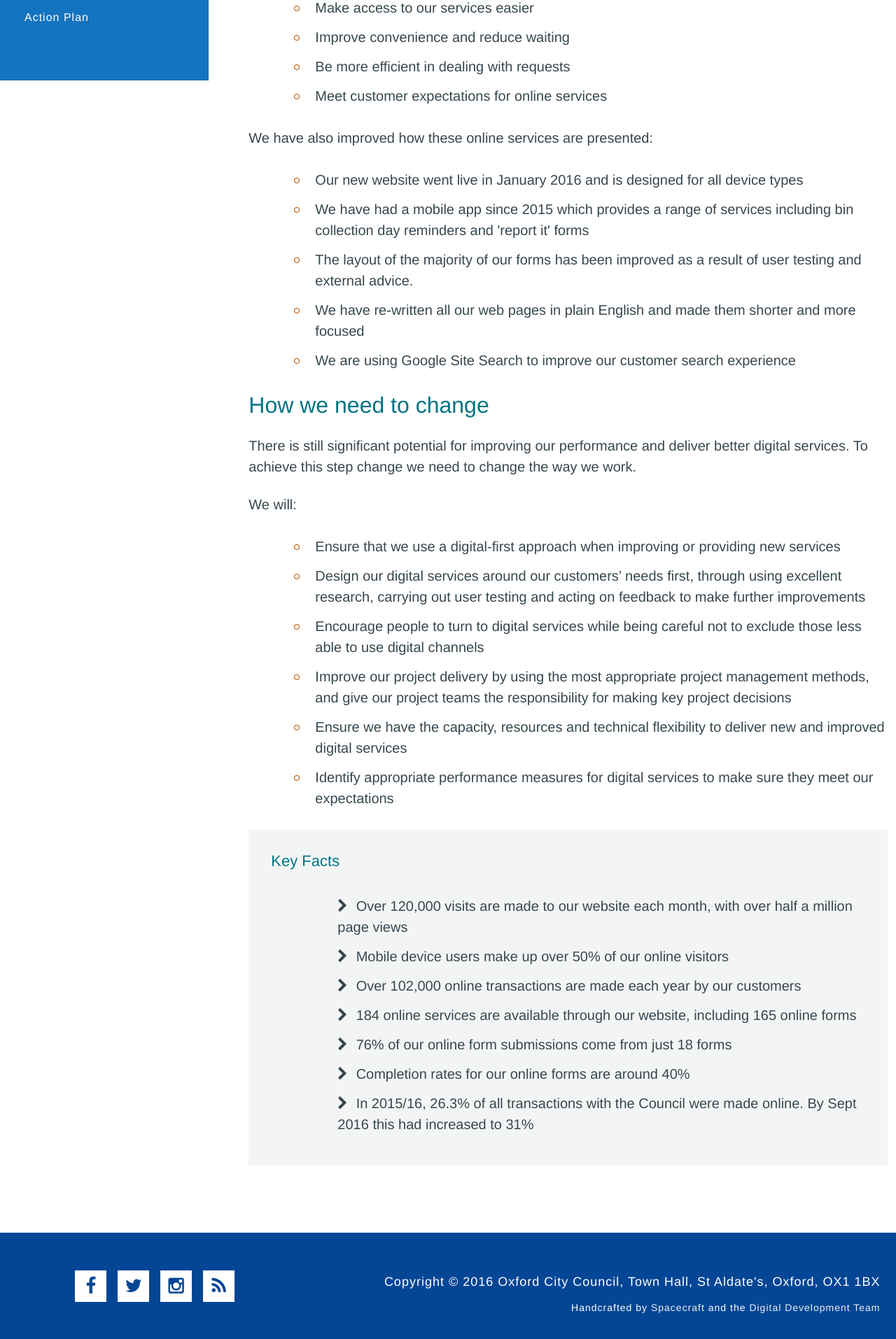
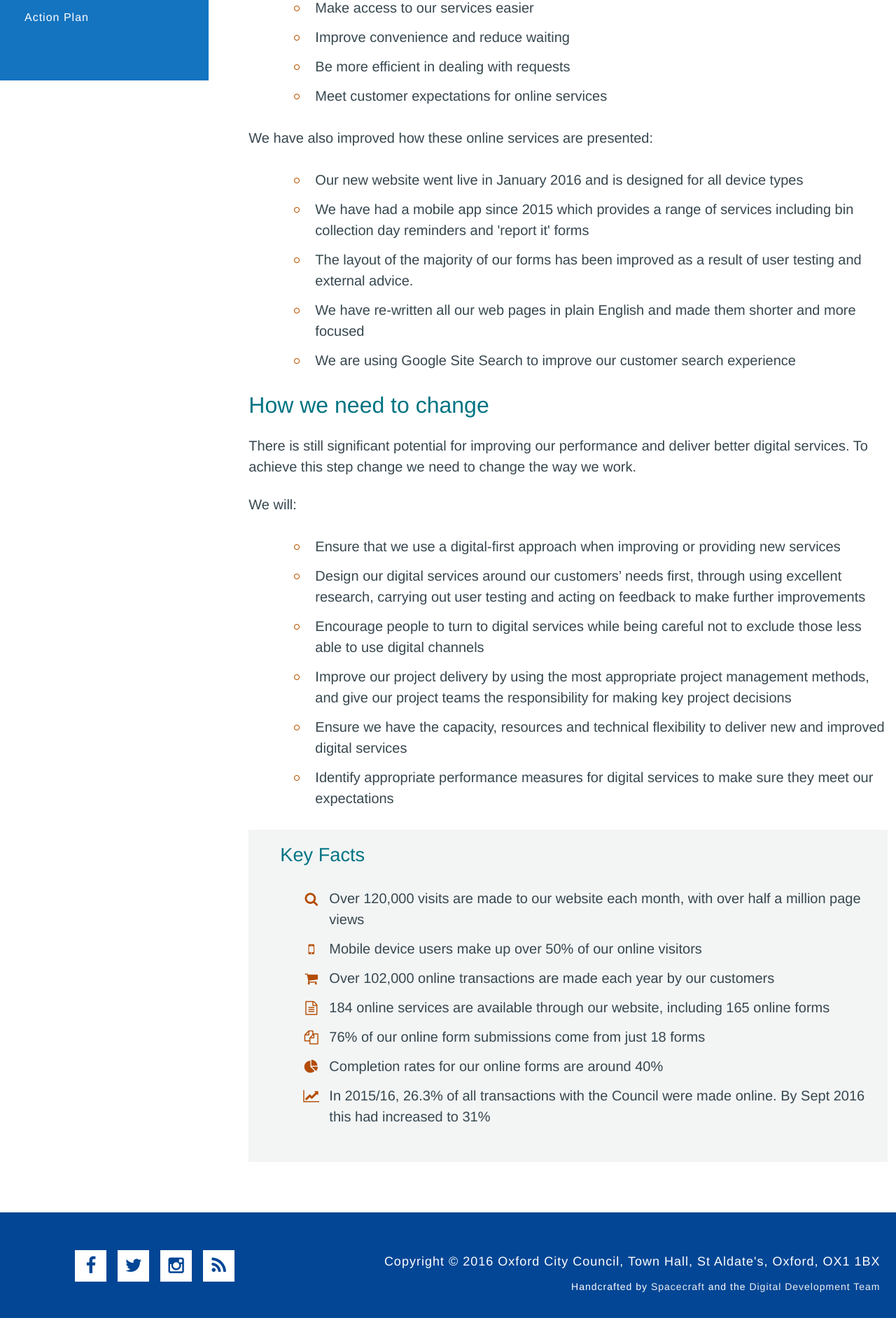
Before and after one commit to OxfordCityCouncil/OxfordCityCouncil.github.io, a Jekyll site: the page built from strategy/digital-by-design.html, in a window 1280 px wide. Shown: the part 671-2585 px from the top of the page at 70% size. Built offline with Jekyll 4.4.1, drawn with Linux system fonts in a browser that asks for light colours; after the commit the page ends 2555 px from its top, so only the background shows below that.

Commit message:
facts digital

```diff
--- a/strategy/customer-in-control.html
+++ b/strategy/customer-in-control.html
@@ -35,7 +35,7 @@ title: Customer in Control
     <ul class="fa-ul">
         <li><i class="fa-li fa fa-users" aria-hidden="true"></i>We receive over  240,000 telephone calls and deal with over 44,500 face-to-face enquiries each year</li>
         <li><i class="fa-li fa fa-thumbs-o-up" aria-hidden="true"></i>Our Contact Centre telephony service has a satisfaction rating above 99%</li>
-        <li><i class="fa-li fa fa-phone-square" aria-hidden="true"></i>33% of our callers choose the telephone because it’s more efficient and 7.5% because the service is not available online</li>
+        <li><i class="fa-li fa fa-phone" aria-hidden="true"></i>33% of our callers choose the telephone because it’s more efficient and 7.5% because the service is not available online</li>
         <li><i class="fa-li fa fa-twitter" aria-hidden="true"></i>Social media contact is growing rapidly with over 86,500 engagements on Facebook and 61,600 on Twitter in  2015/16</li>
         <li><i class="fa-li fa fa-trash" aria-hidden="true"></i>Our mobile app delivers over 3,100 bin collection reminders per week</li>
     </ul>
--- a/strategy/digital-by-design.html
+++ b/strategy/digital-by-design.html
@@ -33,17 +33,17 @@ Making our digital services so good, convenient and easy to use that people make
     <li>Ensure we have the capacity, resources and technical flexibility to deliver new and improved digital services</li>
     <li>Identify appropriate performance measures for digital services to make sure they meet our expectations</li>
 </ul>
-    <div class="supplements supplements--secondary">
-        <aside class="supplement supplement--contact">
-            <h2 class="supplement__heading">Key Facts</h2>
-            <ul>
-                <li>Over  120,000 visits are made to our website each month, with over half a million page views</li>
-                <li>Mobile device users make up over 50% of our online visitors</li>
-                <li>Over 102,000 online transactions are made each year by our customers</li>
-                <li>184 online services are available through our website, including 165 online forms</li>
-                <li>76% of our online form submissions come from just 18 forms</li>
-                <li>Completion rates for our online forms are around 40%</li>
-                <li>In 2015/16, 26.3% of all transactions with the Council were made online. By Sept 2016 this had increased to 31%</li>
-            </ul>
-        </aside>
-    </div>
+
+<p></p>
+<div class="facts">
+    <h2>Key Facts</h2>
+    <ul class="fa-ul">
+        <li><i class="fa-li fa fa-search" aria-hidden="true"></i>Over  120,000 visits are made to our website each month, with over half a million page views</li>
+        <li><i class="fa-li fa fa-mobile" aria-hidden="true"></i>Mobile device users make up over 50% of our online visitors</li>
+        <li><i class="fa-li fa fa-shopping-cart" aria-hidden="true"></i>Over 102,000 online transactions are made each year by our customers</li>
+        <li><i class="fa-li fa fa-file-text-o" aria-hidden="true"></i>184 online services are available through our website, including 165 online forms</li>
+        <li><i class="fa-li fa fa-files-o" aria-hidden="true"></i>76% of our online form submissions come from just 18 forms</li>
+        <li><i class="fa-li fa fa-pie-chart" aria-hidden="true"></i>Completion rates for our online forms are around 40%</li>
+        <li><i class="fa-li fa fa-line-chart" aria-hidden="true"></i>In 2015/16, 26.3% of all transactions with the Council were made online. By Sept 2016 this had increased to 31%</li>
+    </ul>
+</div>
```
